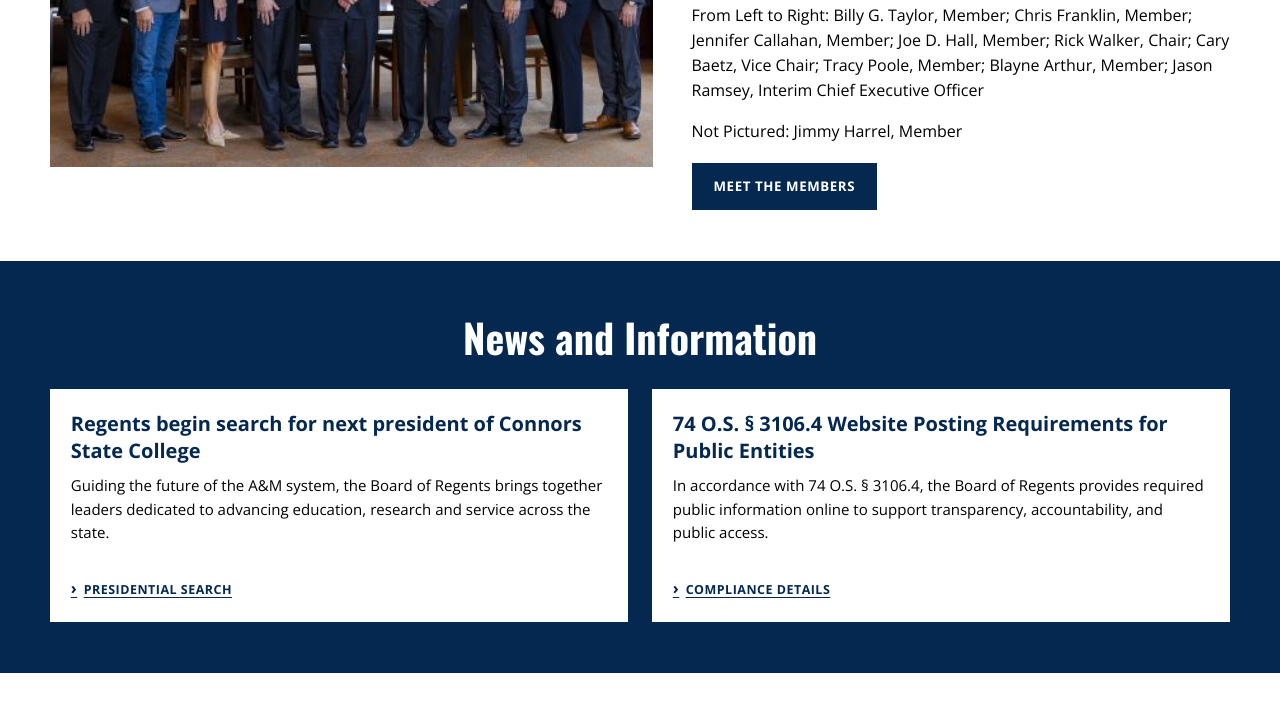
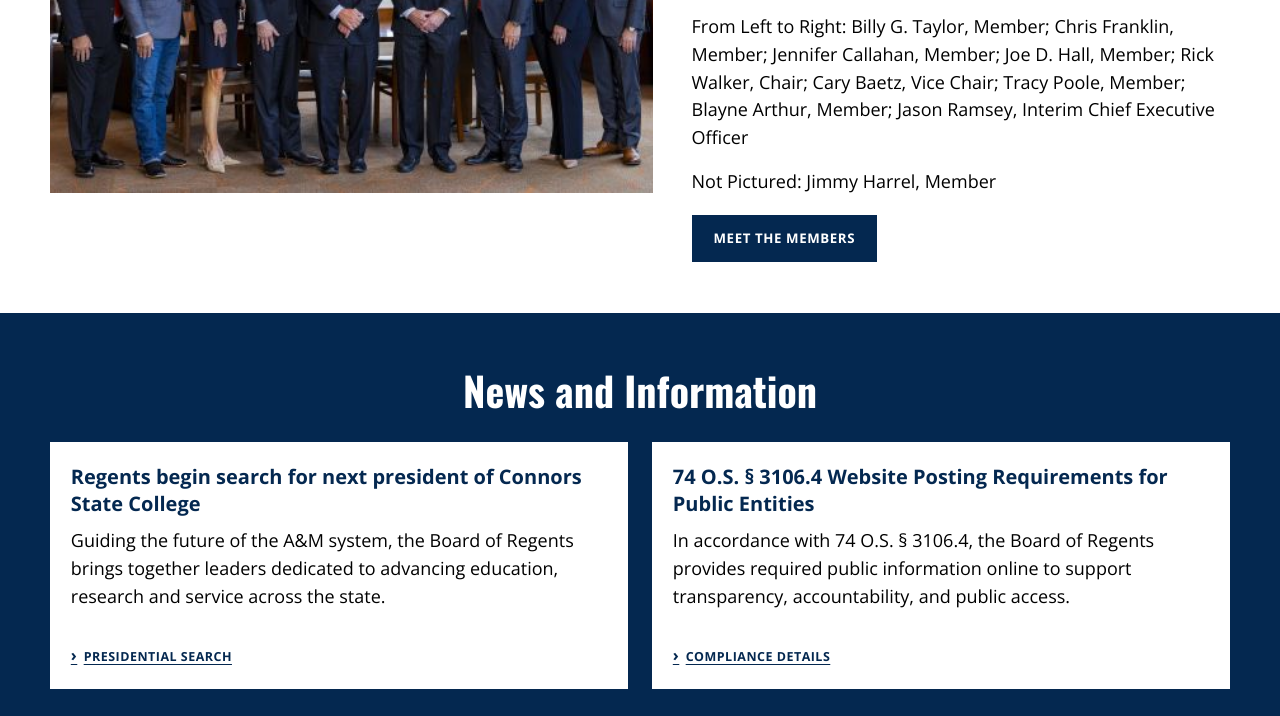
Before and after one commit to gbartl00/regents, a website: page index.html in a window 1280 px wide. Shown: the part 481-1197 px from the top of the page. Drawn offline with nearby package versions, Linux system fonts and the light colour scheme.

Commit message:
Increase paragraph font size to 1.125rem

```diff
--- a/regents-components.css
+++ b/regents-components.css
@@ -195,3 +195,6 @@ h6 { font-family: 'Oswald', sans-serif; font-size: 1.25rem; font-weight: 400; }
    Add class="regents-bg-gray" alongside its existing component classes. */
 #main-content .regents-bg-gray { background-color: #DDDDDD; }
 #main-content .regents-bg-white { background-color: #FFFFFF; }
+
+/* Paragraph typography, including component paragraphs with their own size rules. */
+p, #main-content p, #main-content p[class] { font-size: 1.125rem; }
```
